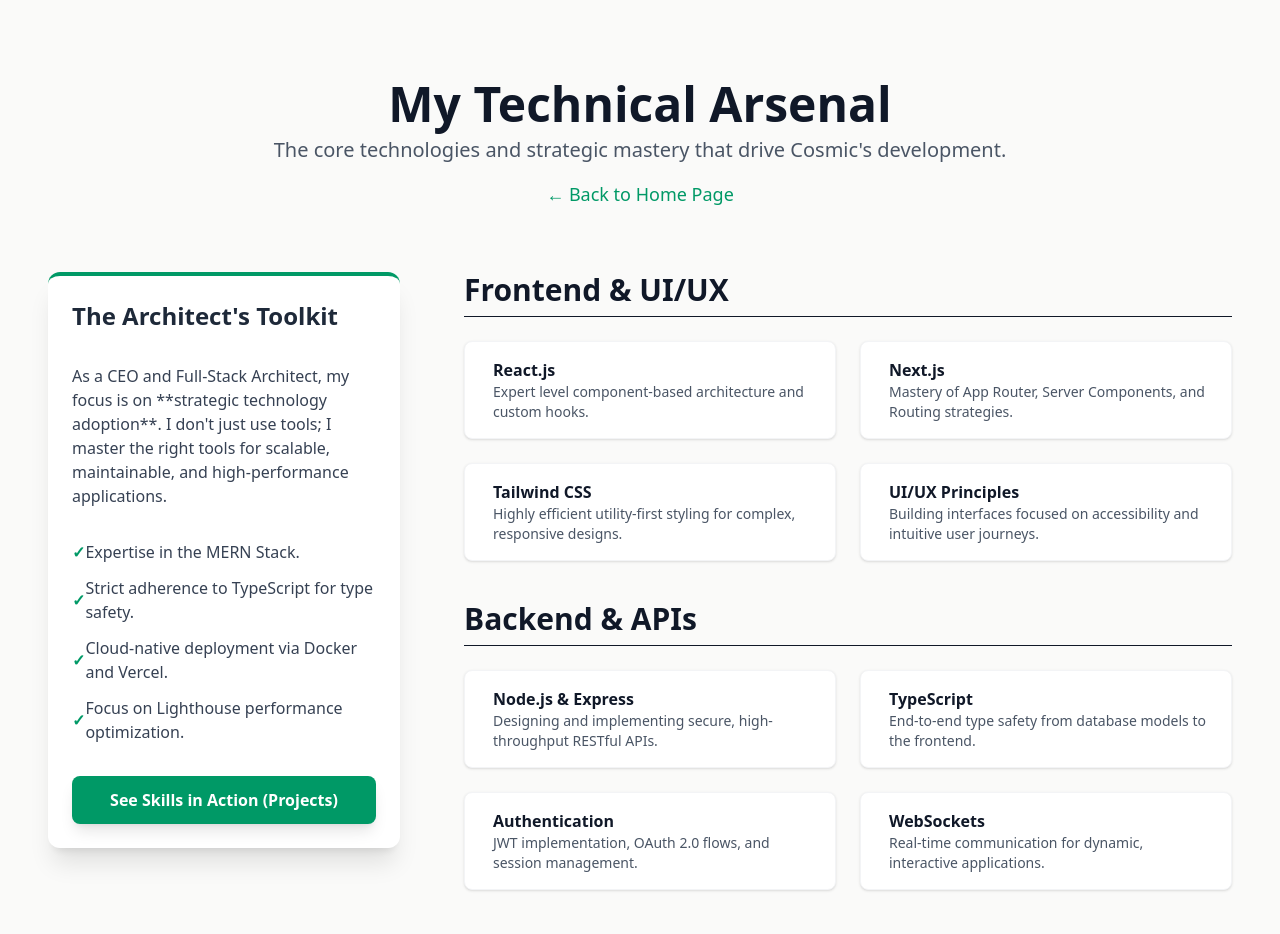
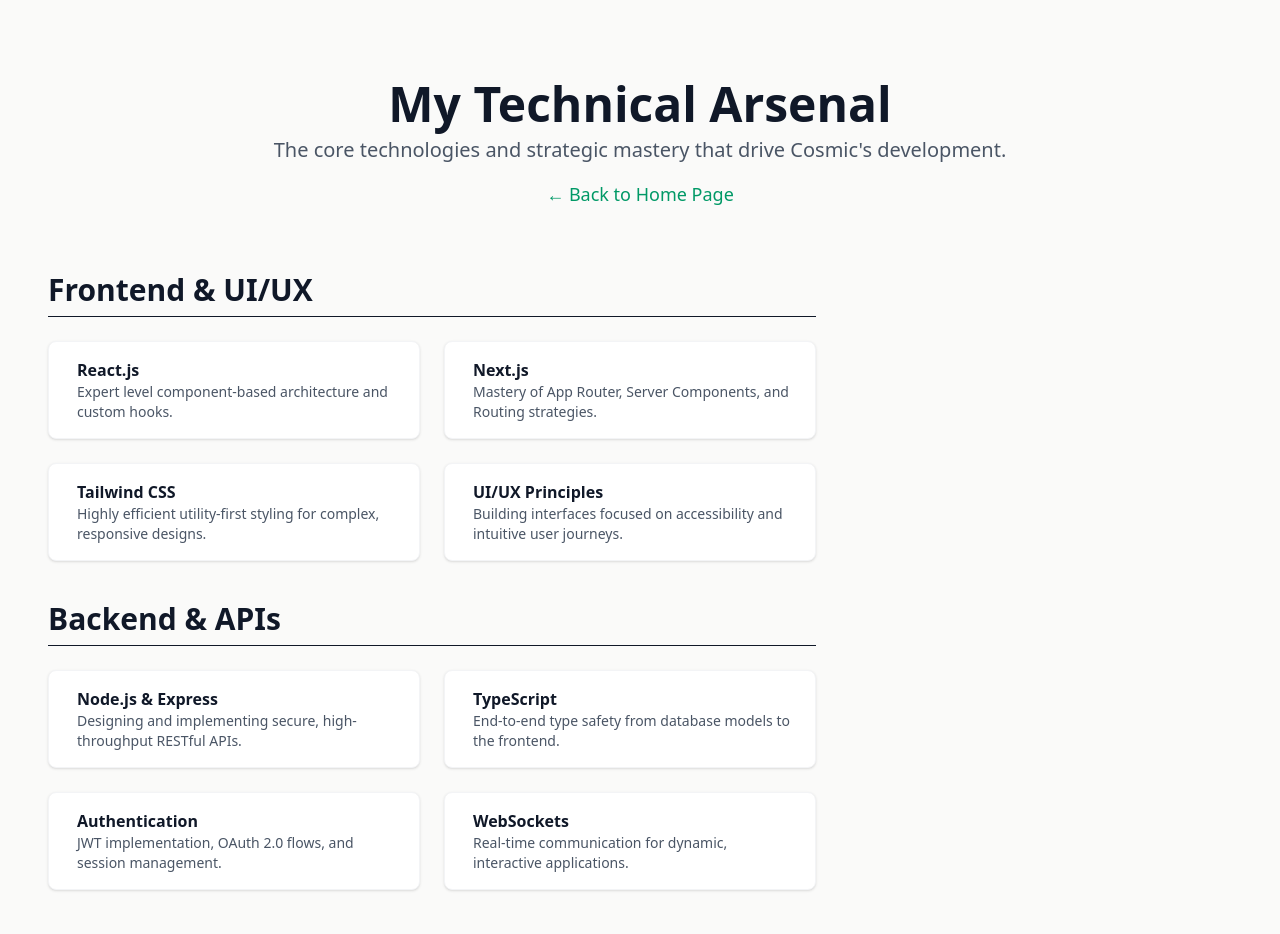
Before and after one commit to EmmanuelMunanka38/myPortfolio, a Next.js app: page /skills in a window 1280 px wide. Shown: the top 934 px of the page. Built offline with nearby package versions, Linux system fonts and the light colour scheme.

Commit message:
fixed skills page

```diff
--- a/app/skills/page.tsx
+++ b/app/skills/page.tsx
@@ -11,7 +11,7 @@ interface SkillItemProps {
   description: string;
 }
 
-const SkillItem: React.FC<SkillItemProps> = ({ icon, name, description }) => (
+ export const SkillItem: React.FC<SkillItemProps> = ({ icon, name, description }) => (
     <div className="flex items-start space-x-3 p-4 bg-white rounded-lg shadow-sm hover:shadow-lg transition duration-300 border border-gray-100">
         <span className="text-2xl text-emerald-600 flex-shrink-0">{icon}</span>
         <div>
@@ -38,29 +38,6 @@ const SkillsPage = () => {
 
 
                 <div className="grid grid-cols-1 md:grid-cols-3 gap-12 lg:gap-16 items-start">
-
-
-                    <div className="md:col-span-1 space-y-8 sticky top-20 p-6 bg-white rounded-xl shadow-xl border-t-4 border-emerald-600">
-                        <h2 className="text-2xl font-bold text-gray-800">The Architect&apos;s Toolkit</h2>
-
-                        <p className="text-gray-700">
-                            As a CEO and Full-Stack Architect, my focus is on **strategic technology adoption**. I don&apos;t just use tools; I master the right tools for scalable, maintainable, and high-performance applications.
-                        </p>
-
-                        <ul className="space-y-3 text-gray-700">
-                            <li className="flex items-center space-x-2"><span className="text-emerald-600 font-bold">✓</span> Expertise in the MERN Stack.</li>
-                            <li className="flex items-center space-x-2"><span className="text-emerald-600 font-bold">✓</span> Strict adherence to TypeScript for type safety.</li>
-                            <li className="flex items-center space-x-2"><span className="text-emerald-600 font-bold">✓</span> Cloud-native deployment via Docker and Vercel.</li>
-                            <li className="flex items-center space-x-2"><span className="text-emerald-600 font-bold">✓</span> Focus on Lighthouse performance optimization.</li>
-                        </ul>
-
-                        <Link href="/projects">
-                            <button className="w-full bg-emerald-600 text-white font-bold py-3 px-4 rounded-lg shadow-lg hover:bg-emerald-700 transition duration-300">
-                                See Skills in Action (Projects)
-                            </button>
-                        </Link>
-                    </div>
-
 
                     <div className="md:col-span-2 space-y-10">
 
```
Also changed, not shown: package.json (line endings or trailing spaces), 1 other file (tests, documents, lock files or other folders).
